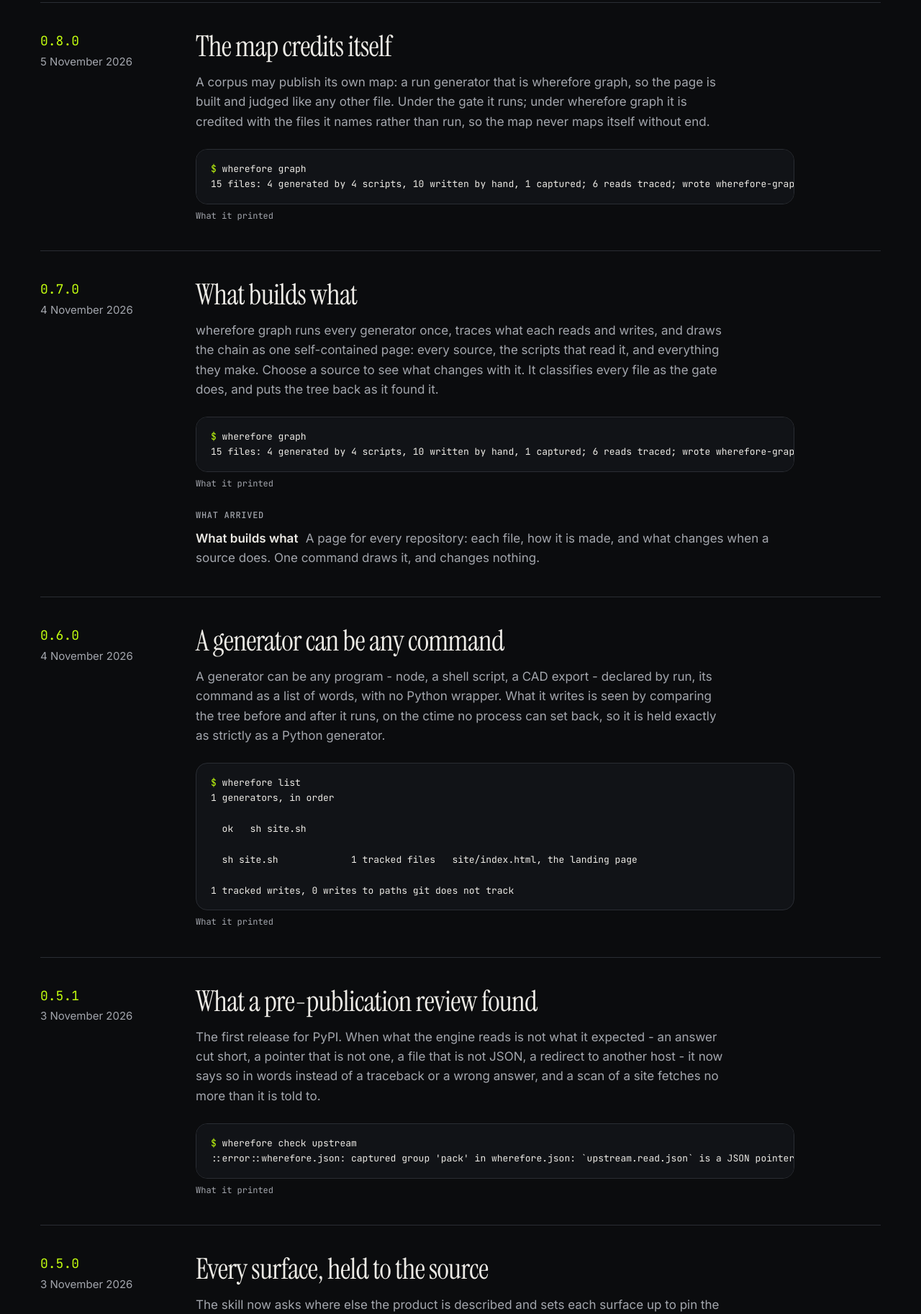
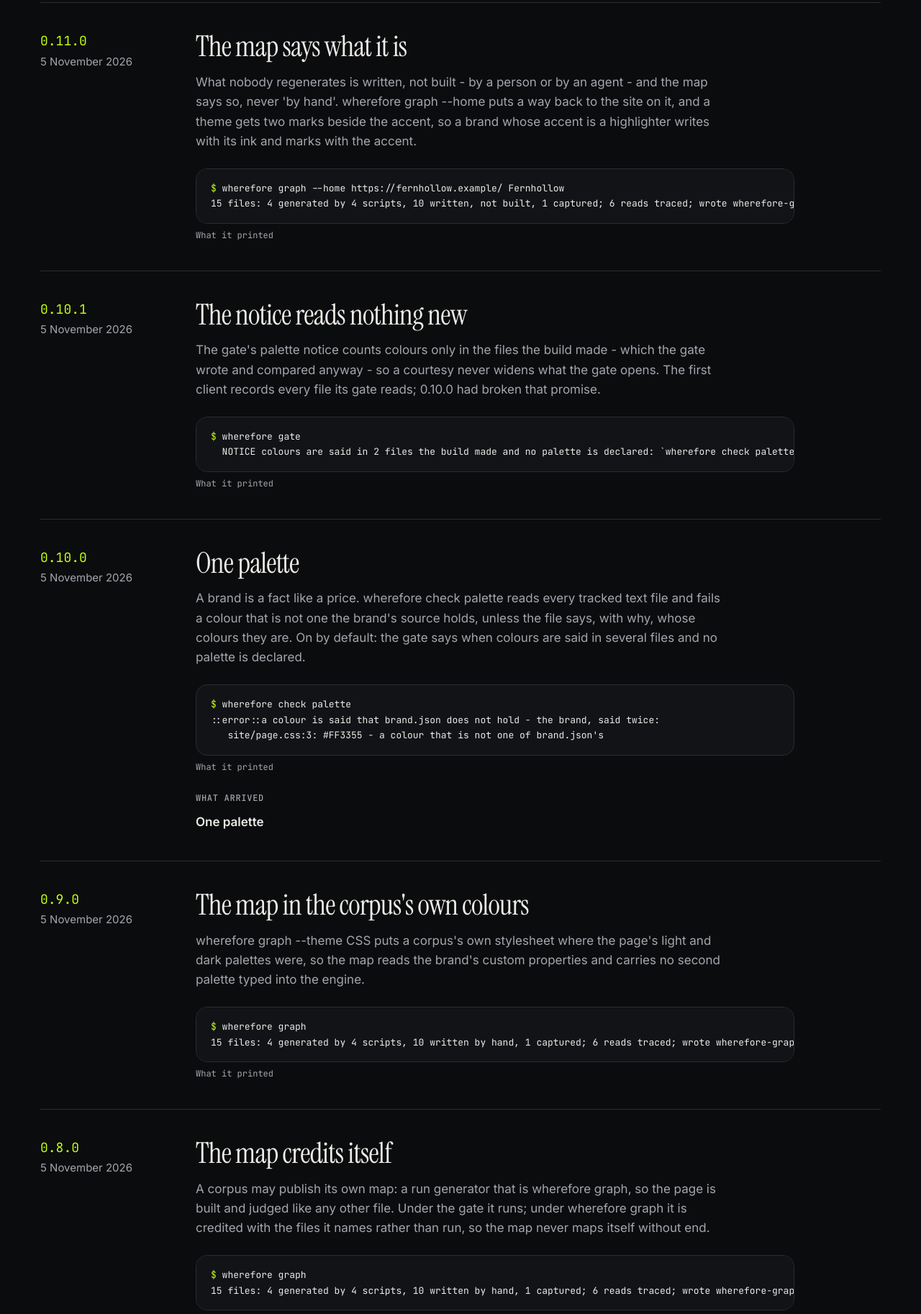
Before and after one commit to wherefore-build/web, a plain HTML site: page site/changelog/index.html in a window 1280 px wide. Shown: the part 523-2349 px from the top of the page at 72% size. Drawn offline with Linux system fonts and the light colour scheme.

Commit message:
Wherefore 0.11.0: the pin moves, and the site has words to add
The engine pin moves to 0.11.0, on PyPI. The build stopped, so the pages are not yet rebuilt; the pull request says what the site has to describe first. Opened by the release itself (.github/workflows/pin.yml).

```diff
--- a/site/changelog/index.html
+++ b/site/changelog/index.html
@@ -19,12 +19,61 @@
 <nav aria-label="The site"><a href="../#how">How it works</a><a href="../features/">Features</a><a href="../#case">Case study</a><a href="../#why">Why Wherefore</a><a href="../changelog/">Changelog</a><a class="pill" href="../#start">Get started</a></nav></div></header>
 <main id="top">
 <section class="log-head"><div class="wrap">
-<p class="eyebrow">Changelog · Wherefore 0.8.0</p>
+<p class="eyebrow">Changelog · Wherefore 0.11.0</p>
 <h1>Every release, newest first.</h1>
 <p class="lede">Built from the release this site pins, so a release is here the moment the site moves to it - and the build stops if a feature it ships has no words on this site.</p>
 </div></section>
 <section class="log"><div class="wrap">
 <ol class="releases">
+<li class="release" id="v0.11.0">
+<div class="release-meta"><p class="release-v"><a href="#v0.11.0">0.11.0</a></p>
+<p class="release-date"><time datetime="2026-11-05">5 November 2026</time></p></div>
+<div class="release-body">
+<h2>The map says what it is</h2>
+<p class="release-says">What nobody regenerates is written, not built - by a person or by an agent - and the map says so, never &#x27;by hand&#x27;. wherefore graph --home puts a way back to the site on it, and a theme gets two marks beside the accent, so a brand whose accent is a highlighter writes with its ink and marks with the accent.</p>
+<figure class="term"><pre><code><span class="term-prompt">$</span> wherefore graph --home https://fernhollow.example/ Fernhollow
+15 files: 4 generated by 4 scripts, 10 written, not built, 1 captured; 6 reads traced; wrote wherefore-graph.html</code></pre>
+<figcaption>What it printed</figcaption></figure>
+
+</div>
+</li>
+<li class="release" id="v0.10.1">
+<div class="release-meta"><p class="release-v"><a href="#v0.10.1">0.10.1</a></p>
+<p class="release-date"><time datetime="2026-11-05">5 November 2026</time></p></div>
+<div class="release-body">
+<h2>The notice reads nothing new</h2>
+<p class="release-says">The gate&#x27;s palette notice counts colours only in the files the build made - which the gate wrote and compared anyway - so a courtesy never widens what the gate opens. The first client records every file its gate reads; 0.10.0 had broken that promise.</p>
+<figure class="term"><pre><code><span class="term-prompt">$</span> wherefore gate
+  NOTICE colours are said in 2 files the build made and no palette is declared: `wherefore check palette` would hold them to one source. Declare `palette` in wherefore.json - its `source`, the JSON file the brand lives in - or decline it, {&quot;none&quot;: why}.</code></pre>
+<figcaption>What it printed</figcaption></figure>
+
+</div>
+</li>
+<li class="release" id="v0.10.0">
+<div class="release-meta"><p class="release-v"><a href="#v0.10.0">0.10.0</a></p>
+<p class="release-date"><time datetime="2026-11-05">5 November 2026</time></p></div>
+<div class="release-body">
+<h2>One palette</h2>
+<p class="release-says">A brand is a fact like a price. wherefore check palette reads every tracked text file and fails a colour that is not one the brand&#x27;s source holds, unless the file says, with why, whose colours they are. On by default: the gate says when colours are said in several files and no palette is declared.</p>
+<figure class="term"><pre><code><span class="term-prompt">$</span> wherefore check palette
+::error::a colour is said that brand.json does not hold - the brand, said twice:
+   site/page.css:3: #FF3355 - a colour that is not one of brand.json&#x27;s</code></pre>
+<figcaption>What it printed</figcaption></figure>
+<h3>What arrived</h3><ul class="arrived"><li><span class="arrived-name">One palette</span> </li></ul>
+</div>
+</li>
+<li class="release" id="v0.9.0">
+<div class="release-meta"><p class="release-v"><a href="#v0.9.0">0.9.0</a></p>
+<p class="release-date"><time datetime="2026-11-05">5 November 2026</time></p></div>
+<div class="release-body">
+<h2>The map in the corpus&#x27;s own colours</h2>
+<p class="release-says">wherefore graph --theme CSS puts a corpus&#x27;s own stylesheet where the page&#x27;s light and dark palettes were, so the map reads the brand&#x27;s custom properties and carries no second palette typed into the engine.</p>
+<figure class="term"><pre><code><span class="term-prompt">$</span> wherefore graph
+15 files: 4 generated by 4 scripts, 10 written by hand, 1 captured; 6 reads traced; wrote wherefore-graph.html</code></pre>
+<figcaption>What it printed</figcaption></figure>
+
+</div>
+</li>
 <li class="release" id="v0.8.0">
 <div class="release-meta"><p class="release-v"><a href="#v0.8.0">0.8.0</a></p>
 <p class="release-date"><time datetime="2026-11-05">5 November 2026</time></p></div>
```
Also changed, not shown: site/index.html (+8 -8 lines), requirements-engine.txt, 2 other files.
